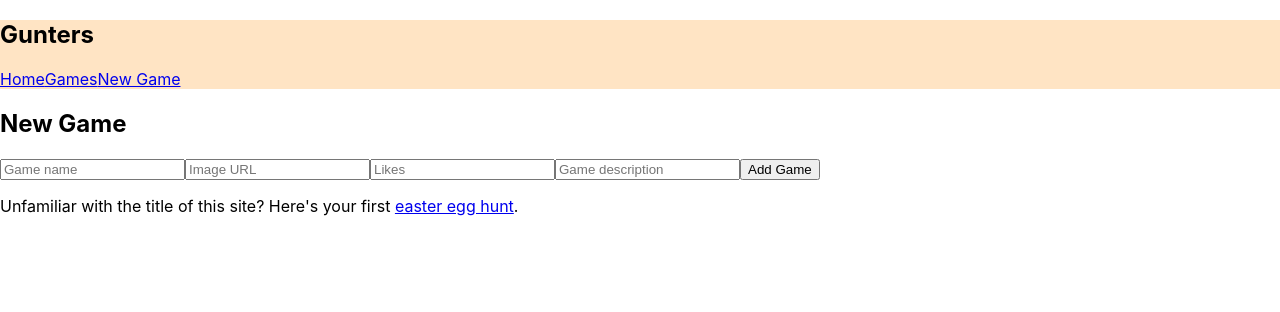
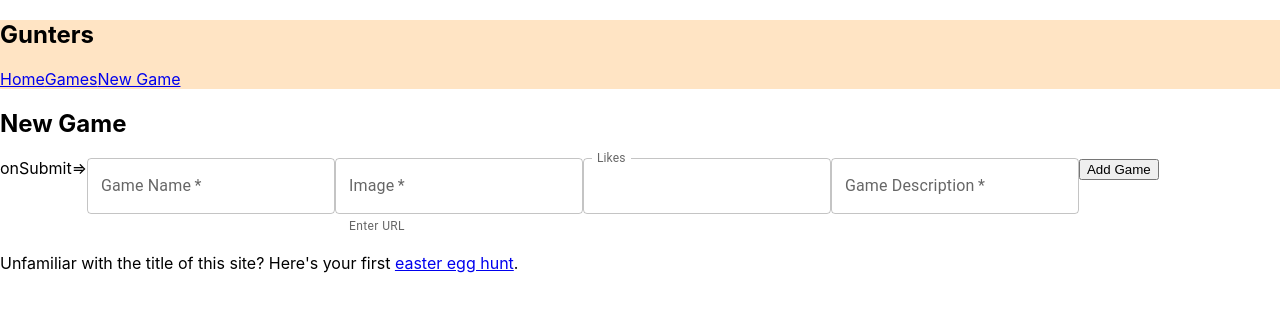
Before and after one commit to bro-san/Gunters-Front-End, a React (Create React App) app: page /add in a window 1280 px wide. Shown: the top 312 px of the page. Built offline with nearby package versions, Linux system fonts and the light colour scheme; data requests are answered from the project's data file.

Commit message:
initial game form started working

```diff
--- a/src/components/NewGameForm.js
+++ b/src/components/NewGameForm.js
@@ -1,4 +1,5 @@
 import React, { useState } from "react";
+import TextField from "@mui/material/TextField";
 
 function NewGameForm({ onAddGame }) {
    const [name, setName] = useState("");
@@ -23,50 +24,53 @@ function NewGameForm({ onAddGame }) {
          .then((r) => r.json())
          .then((newGame) => onAddGame(newGame))
          .then(() => {
-            setName("")
-            setImage("")
-            setLikes("")
-            setDescription("")
-         })
-
-
+            setName("");
+            setImage("");
+            setLikes("");
+            setDescription("");
+         });
    }
 
    return (
       <div className='new-game-form'>
          <h2>New Game</h2>
-         <form onSubmit={handleSubmit}>
-            <input
-               type='text'
-               name='name'
-               placeholder='Game name'
+         onSubmit={handleSubmit}>
+         <TextField
+            required
+            id='outlined-required'
+            label='Game Name'
+            type='search'
             value={name}
             onChange={(e) => setName(e.target.value)}
          />
-            <input
-               type='text'
-               name='image'
-               placeholder='Image URL'
+         <TextField
+            required
+            id='outlined-helperText'
+            label='Image'
+            defaultValue='Default Value'
+            helperText='Enter URL'
             value={image}
             onChange={(e) => setImage(e.target.value)}
          />
-            <input
+         <TextField
+            id='outlined-number'
+            label='Likes'
             type='number'
-               name='likes'
-               step='1'
-               placeholder='Likes'
+            InputLabelProps={{
+               shrink: true,
+            }}
             value={likes}
             onChange={(e) => setLikes(parseFloat(e.target.value))}
          />
-            <input
-               type='text'
-               name='description'
-               placeholder='Game description'
+         <TextField
+            required
+            id='outlined-search'
+            label='Game Description'
+            type='search'
             value={description}
             onChange={(e) => setDescription(e.target.value)}
          />
          <button type='submit'>Add Game</button>
-         </form>
       </div>
    );
 }
```
Lines whose indentation alone changed are shown as unchanged.
